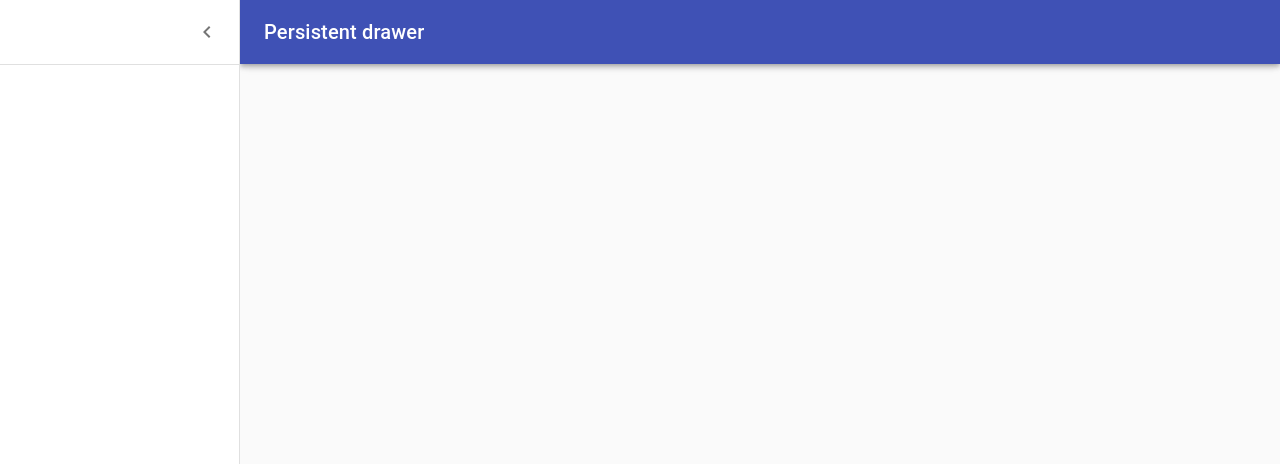
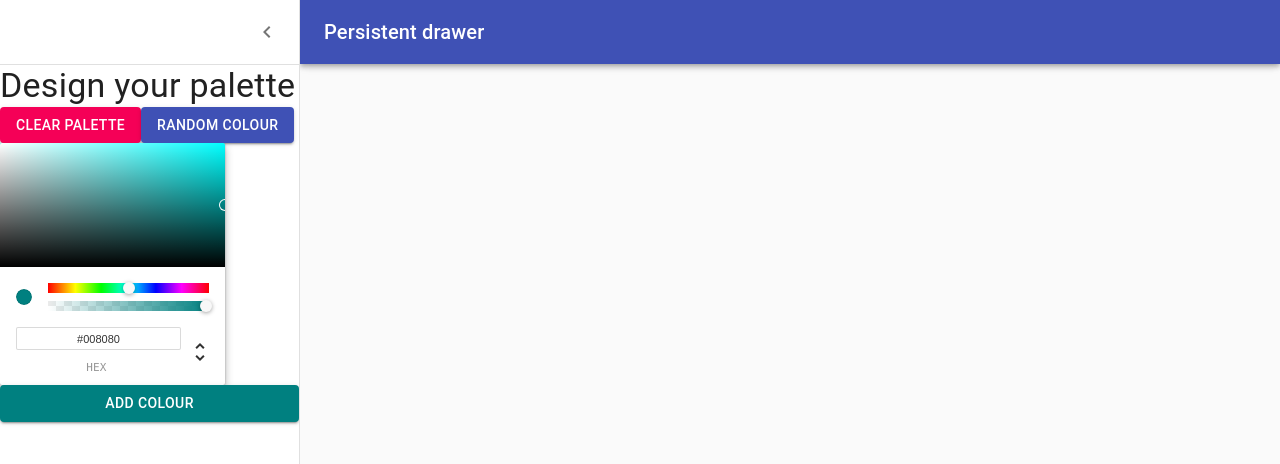
Before and after one commit to 1nandagopal/colours, a React (Create React App) app: page /palette/new in a window 1280 px wide. Both pictures are taken after a click on the button "Open drawer". Shown: the top 464 px of the page. Built offline with nearby package versions, Linux system fonts and the light colour scheme.

Commit message:
Added CromePicker

```diff
--- a/package.json
+++ b/package.json
@@ -17,6 +17,7 @@
     "classnames": "^2.5.1",
     "rc-slider": "^10.6.2",
     "react": "^18.3.1",
+    "react-color": "^2.19.3",
     "react-copy-to-clipboard": "^5.1.0",
     "react-dom": "^18.3.1",
     "react-router-dom": "^5.3.4",
--- a/src/NewPaletteForm.js
+++ b/src/NewPaletteForm.js
@@ -9,11 +9,13 @@ import {
   Typography,
   Divider,
   IconButton,
+  Button,
 } from "@material-ui/core";
 import MenuIcon from "@material-ui/icons/Menu";
 import ChevronLeftIcon from "@material-ui/icons/ChevronLeft";
+import { ChromePicker } from "react-color";
 
-const drawerWidth = 240;
+const drawerWidth = 300;
 
 const styles = (theme) => ({
   root: {
@@ -75,9 +77,11 @@ const styles = (theme) => ({
 class NewPaletteForm extends Component {
   constructor(props) {
     super(props);
-    this.state = { open: false };
+    this.state = { open: false, colour: "teal" };
+
     this.handleDrawerOpen = this.handleDrawerOpen.bind(this);
     this.handleDrawerClose = this.handleDrawerClose.bind(this);
+    this.updateColour = this.updateColour.bind(this);
   }
 
   handleDrawerOpen() {
@@ -86,6 +90,10 @@ class NewPaletteForm extends Component {
 
   handleDrawerClose() {
     this.setState({ open: false });
+  }
+
+  updateColour(newColour) {
+    this.setState({ colour: newColour.hex });
   }
   render() {
     const { classes } = this.props;
@@ -129,6 +137,26 @@ class NewPaletteForm extends Component {
             </IconButton>
           </div>
           <Divider />
+          <Typography variant="h4">Design your palette</Typography>
+          <div>
+            <Button variant="contained" color="secondary">
+              Clear Palette
+            </Button>
+            <Button variant="contained" color="primary">
+              Random Colour
+            </Button>
+          </div>
+          <ChromePicker
+            color={this.state.colour}
+            onChangeComplete={this.updateColour}
+          />
+          <Button
+            variant="contained"
+            color="primary"
+            style={{ backgroundColor: this.state.colour }}
+          >
+            Add Colour
+          </Button>
         </Drawer>
         <main
           className={classNames(classes.content, {
```
Also changed, not shown: 1 other file (tests, documents, lock files or other folders).
